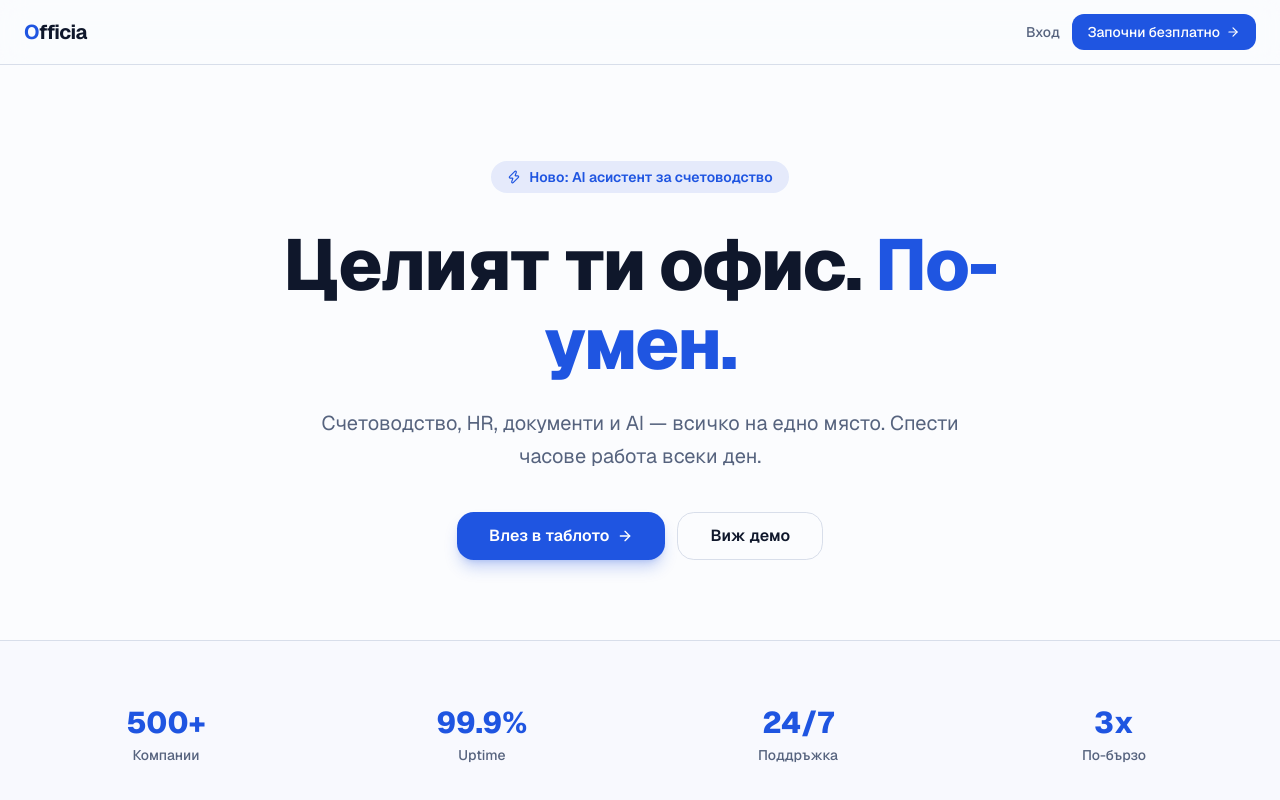
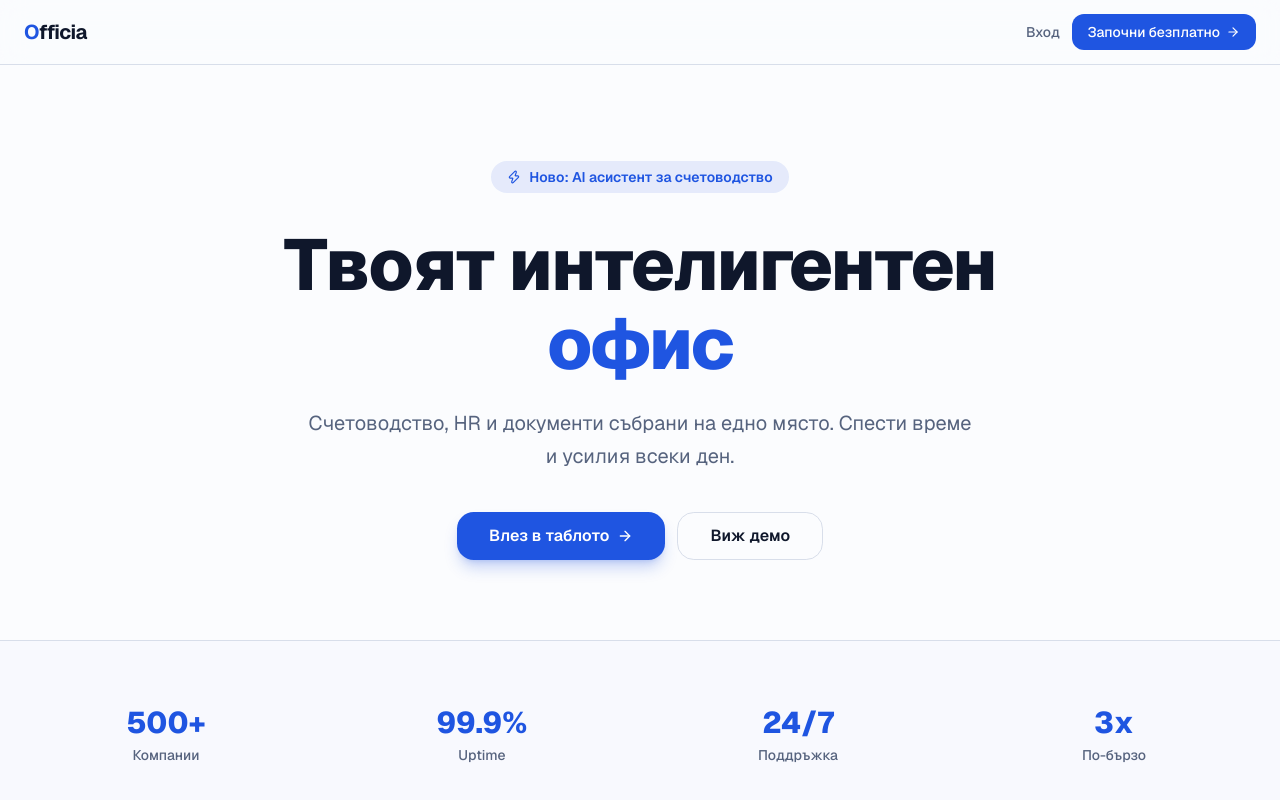
Before and after one commit to lukezester-ai/officia, a Next.js app: page /en in a window 1280 px wide. Shown: the top 800 px of the page. Built offline with nearby package versions, Linux system fonts and the light colour scheme.

Commit message:
Update landing page titles and remove dashes

```diff
--- a/src/app/[lang]/page.tsx
+++ b/src/app/[lang]/page.tsx
@@ -48,11 +48,10 @@ export default function LandingPage() {
             <Zap size={14} /> Ново: AI асистент за счетоводство
           </div>
           <h1 className="text-5xl md:text-7xl font-extrabold tracking-tight mb-6 leading-[1.1]">
-            Целият ти офис.{' '}
-            <span className="text-primary">По-умен.</span>
+            Твоят интелигентен <span className="text-primary">офис</span>
           </h1>
           <p className="text-xl text-muted-foreground mb-10 max-w-2xl mx-auto leading-relaxed">
-            Счетоводство, HR, документи и AI — всичко на едно място. Спести часове работа всеки ден.
+            Счетоводство, HR и документи събрани на едно място. Спести време и усилия всеки ден.
           </p>
           <div className="flex flex-col sm:flex-row items-center justify-center gap-3">
             <Link href={`/${lang}/dashboard`} className="h-12 px-8 rounded-xl bg-primary text-primary-foreground font-semibold flex items-center gap-2 hover:opacity-90 transition-opacity shadow-lg shadow-primary/25 text-base">
--- a/src/app/layout.tsx
+++ b/src/app/layout.tsx
@@ -15,8 +15,8 @@ const geistMono = Geist_Mono({
 import { ThemeProvider } from "@/components/theme-provider";
 
 export const metadata = {
-  title: 'Officia - Интелигентен Офис Мениджър',
-  description: 'AI-управлявана ERP система',
+  title: 'Officia',
+  description: 'AI ERP система',
 };
 
 export default function RootLayout({
```
